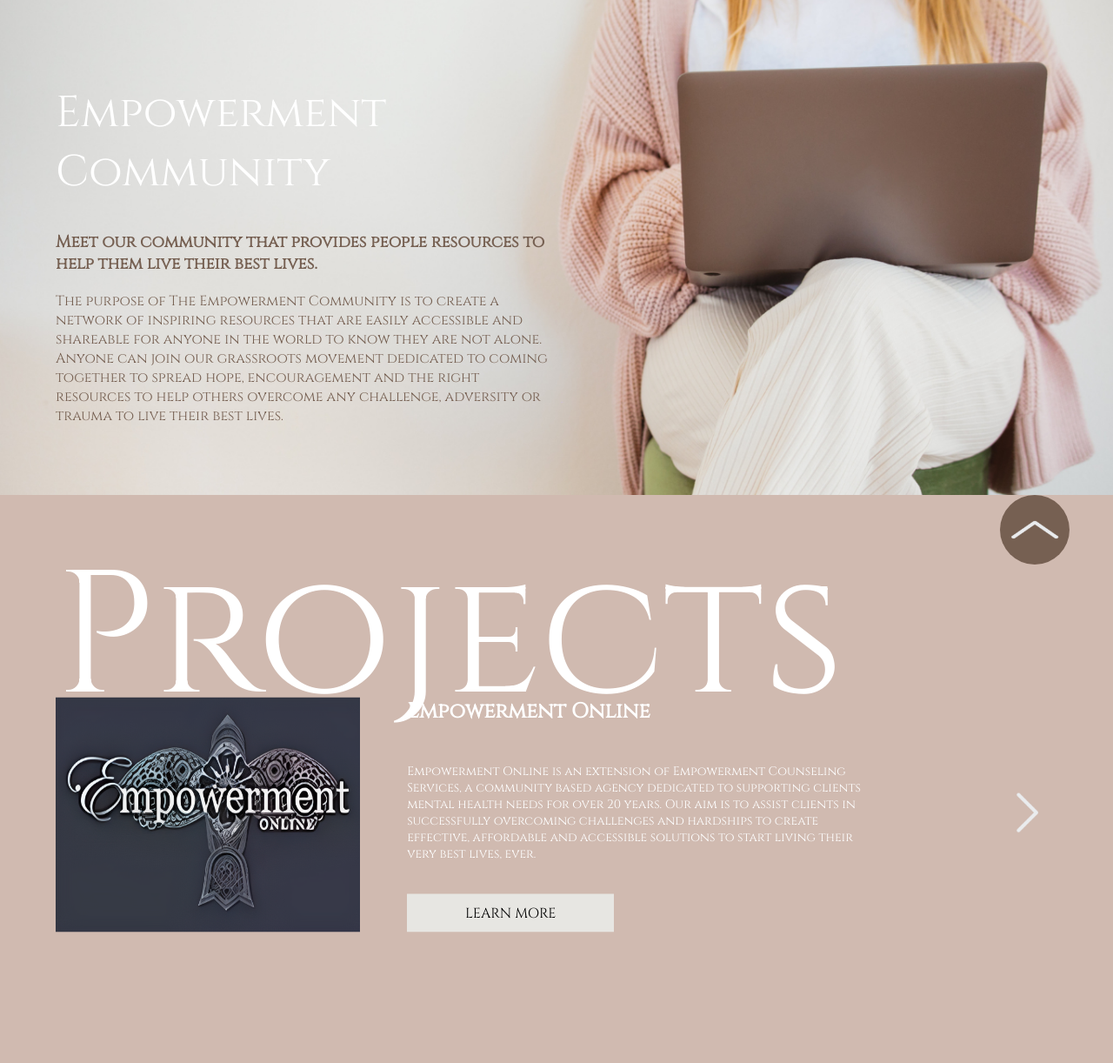
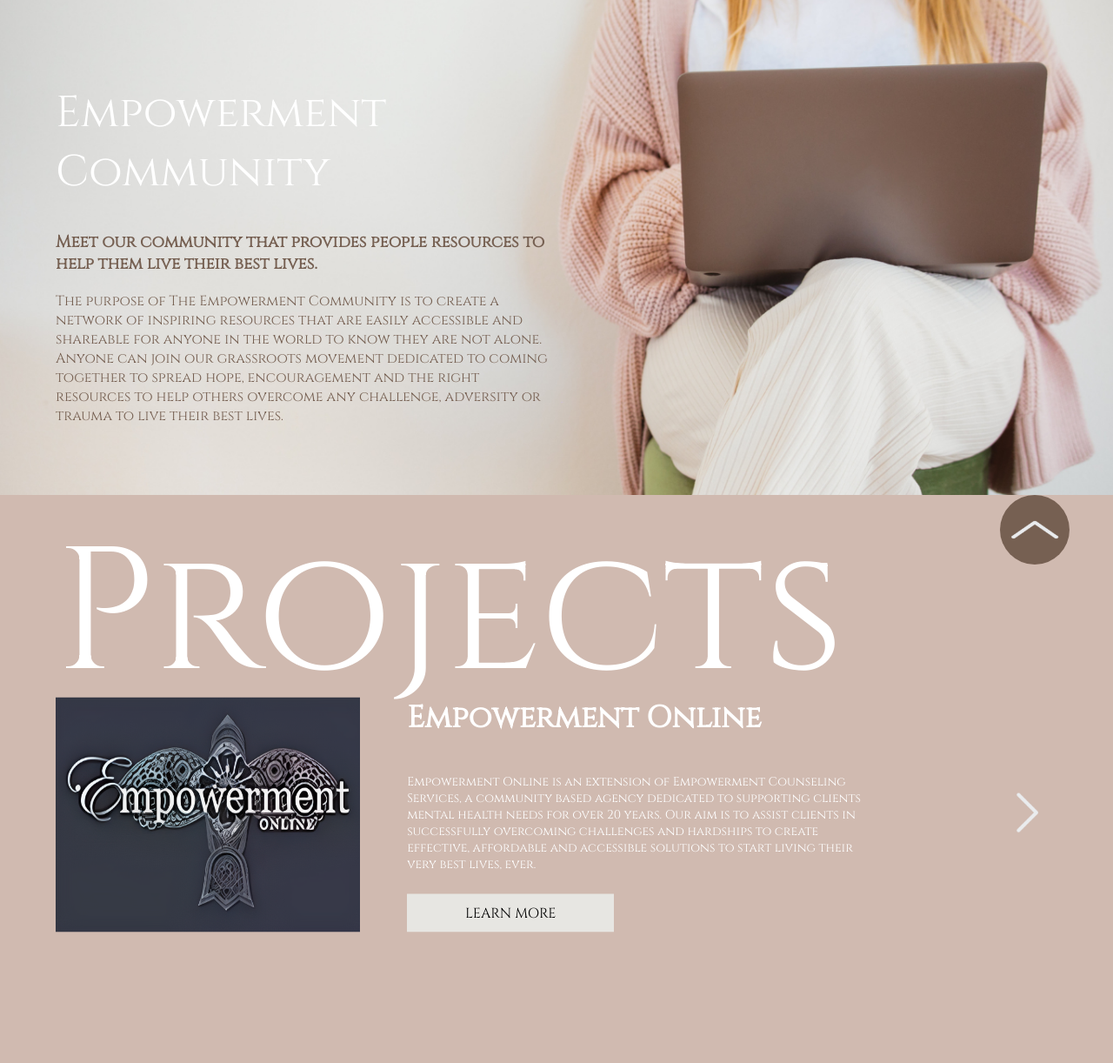
Before and after one commit to CodeSproutOrg/Empowerment_Community, a Django app: page / in a window 1280 px wide. Shown: the part 231-1453 px from the top of the page at 87% size. Run offline with Django 4.2, Linux system fonts and the light colour scheme.

Commit message:
Version 13.02.2023
Minor design fix

```diff
--- a/static/css/style.css
+++ b/static/css/style.css
@@ -77,7 +77,7 @@ header img {width: 75%;}
     font-weight: 400;
     margin: 0;
     position: absolute;
-    transform: translateY(-60%);
+    transform: translateY(-70%);
     z-index: 1;
 }
 #projects-slider {
@@ -102,6 +102,7 @@ header img {width: 75%;}
 }
 
 .project img {width:350px;}
+
 .project-content {
     width: 50%;
     padding-left: 5%;
@@ -109,9 +110,8 @@ header img {width: 75%;}
     flex-direction: column;
     justify-content: space-between;
 }
-.project-content h2 {margin-top: 0;}
+.project-content h2 {font-size: 35px; margin-top: 0;}
 .project-content p {margin-top: 0; font-size: 14px;}
-
 .project-content a {
     padding: 2%;
     width: 40%;
--- a/static/css/style_min.css
+++ b/static/css/style_min.css
@@ -9,6 +9,7 @@
 
     #projects-page h1 {font-size: 180px;}
     .project-content {width: 45%;}
+    .project-content h2 {font-size: 27px;}
 
 
     #next-btn {width: 10%;}
@@ -16,7 +17,9 @@
 
 @media screen and (max-width: 900px) {
     #projects-page h1 {font-size: 160px;}
+    .project-content h2 {font-size: 25px;}
     .project-content p {font-size: 12px;}
+
 }
 @media screen and (max-width: 800px) {
     .project img {width: 315px;}
@@ -33,6 +36,7 @@
     .project img {width: 275px;}
     #projects {height: 300px;}
     #projects-page h1 {font-size: 135px;}
+    .project-content h2 {font-size: 25px;}
     .project-content a {width: 100%;}
 
 
```
